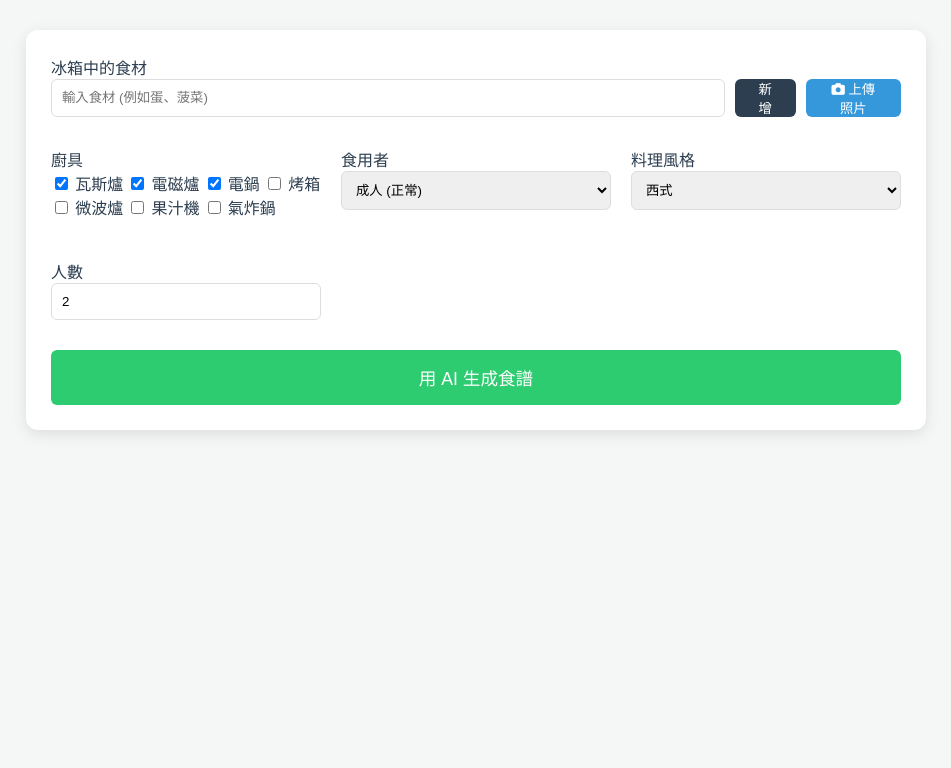
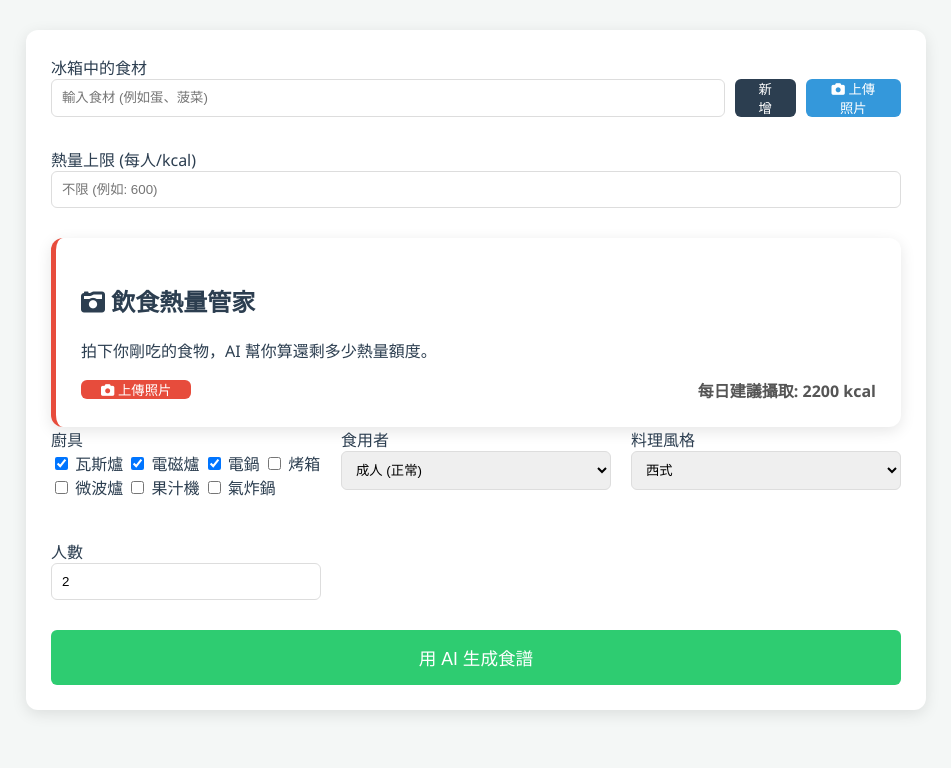
Before and after one commit to user06178620-commits/CookSense-AI, a Flask app: page / in a window 1280 px wide. Shown: the part 138-906 px from the top of the page, without its empty margins (164-1115 px from the left). Before the commit the page ends 572 px from the top, so only its background shows below. Run offline with Flask 3, Linux system fonts and the light colour scheme.

Commit message:
Add files via upload

```diff
--- a/CookSense AI/app.py
+++ b/CookSense AI/app.py
@@ -21,18 +21,30 @@ client = genai.Client(
     http_options={'api_version': 'v1beta'} # 預覽模型需要 beta 路徑
 )
 
-def get_ai_recipes(ingredients, kitchenware, age_group, people, cuisine):
+def get_ai_recipes(ingredients, kitchenware, age_group, people, cuisine, max_calories=None):
     if not ingredients:
         return []
 
-    # 提示詞中再次強調 JSON 格式，這是最保險的
+    # 處理熱量限制的提示詞
+    calorie_instruction = ""
+    if max_calories and int(max_calories) > 0:
+        calorie_instruction = f"每一份的熱量必須嚴格控制在 {max_calories} 大卡以內。"
+
     prompt = f"""
-        請生成 3 道適合 {people} 人的食譜。
+    請生成 3 道適合 {people} 人的食譜。
     現有食材：{ingredients}
+    廚具：{kitchenware}
     菜系：{cuisine}
+    對象：{age_group}
+    {calorie_instruction}
 
-    請務必返回嚴格格式的 JSON 陣列，每個物件必須包含：
-    {{
+    重要要求：
+    1. 請根據食材的實際熱量進行科學估算，不要隨意填寫數字。
+    2. 請務必返回嚴格格式的 JSON 陣列。
+
+    JSON 結構範例：
+    [
+      {{
         "id": 1,
         "name": "食譜名稱",
         "difficulty": "簡單",
@@ -40,38 +52,31 @@ def get_ai_recipes(ingredients, kitchenware, age_group, people, cuisine):
         "portions": {people},
         "standard": {{
             "calories": 500,
-            "ingredients": ["食材 A (份量)", "食材 B (份量)"]  <-- 確保這個欄位存在！,
-            "steps": ["步驟 1：內容...", "步驟 2：內容..."]
+            "ingredients": ["食材A (克數)", "食材B (克數)"],
+            "steps": ["步驟1", "步驟2"]
         }},
         "healthy": {{
-            "calories": 400,
-            "ingredients": ["健康版食材 A (份量)", "健康版食材 B (份量)"],
-            "steps": ["健康版步驟 1...", "健康版步驟 2..."]
+            "calories": 350,
+            "ingredients": ["替代食材..."],
+            "steps": ["..."]
         }},
-        "substitutions": [
-            {{"missing": "檸檬", "suggestion": "白醋"}}
-        ]
-    }}
+        "substitutions": [{{"missing": "...", "suggestion": "..."}}]
+      }}
+    ]
     """
 
     try:
-        # 2. 使用目前 2026 年初最建議的穩定模型名稱
         response = client.models.generate_content(
-            model="gemini-2.5-flash", # 或者使用 "gemini-3-flash-preview"
+            model="gemini-2.5-flash",
             contents=prompt,
             config={
                 "response_mime_type": "application/json",
-                "temperature": 0.7
+                "temperature": 0.5 # 降低溫度以獲得更精確的數字
             }
         )
         return json.loads(response.text)
-
     except Exception as e:
-        # 如果還是報錯，最後的絕招：印出所有可用的模型，讓您知道現在哪個模型活著
-        print(f"!!! 出錯：{e} !!!")
-        print("當前您的 Key 可用的模型列表：")
-        for m in client.models.list():
-            print(f" - {m.name}")
+        print(f"!!! 生成食譜出錯：{e} !!!")
         return []
 
 @app.route('/scan-fridge', methods=['POST'])
@@ -123,6 +128,49 @@ def scan_fridge():
 
         return jsonify({"error": "伺服器內部錯誤", "details": error_msg, "ingredients": []}), 500
 
+@app.route('/analyze-calories', methods=['POST'])
+def analyze_calories():
+    try:
+        if 'image' not in request.files:
+            return jsonify({"error": "未收到圖片"}), 400
+
+        image_file = request.files['image']
+        img = Image.open(image_file)
+
+        # 壓縮圖片 (為了配額與速度)
+        img.thumbnail((800, 800))
+        img_byte_arr = io.BytesIO()
+        img.save(img_byte_arr, format='JPEG', quality=70)
+        image_bytes = img_byte_arr.getvalue()
+
+        prompt = """
+        你是一位營養師。請分析這張照片中的食物：
+        1. 辨識食物名稱。
+        2. 估算這整份食物的總熱量 (Total Calories)。
+
+        請僅回傳此 JSON 格式：
+        {
+            "food_name": "食物名稱",
+            "estimated_calories": 500,
+            "reasoning": "簡短說明估算依據 (例如：一碗白飯約280大卡 + 炸豬排約300大卡)"
+        }
+        """
+
+        response = client.models.generate_content(
+            model="gemini-2.0-flash", # 使用 1.5 以分散配額壓力
+            contents=[
+                prompt,
+                types.Part.from_bytes(data=image_bytes, mime_type="image/jpeg")
+            ],
+            config=types.GenerateContentConfig(response_mime_type="application/json")
+        )
+
+        return jsonify(json.loads(response.text))
+
+    except Exception as e:
+        print(f"熱量分析失敗: {e}")
+        return jsonify({"error": str(e), "estimated_calories": 0}), 500
+
 @app.route('/')
 def index():
     return render_template('index.html')
@@ -135,7 +183,8 @@ def generate():
         data.get('kitchenware', []),
         data.get('ageGroup', 'adult'),
         data.get('people', 1),
-        data.get('cuisine', 'western')
+        data.get('cuisine', 'western'),
+        data.get('maxCalories', None) # 接收新參數
     )
     return jsonify(recipes)
 
--- a/CookSense AI/static/script.js
+++ b/CookSense AI/static/script.js
@@ -1,4 +1,10 @@
 let ingredients = [];
+
+const DAILY_INTAKE = {
+    'younger': 1800, // 發育期/小孩
+    'adult': 2200,   // 成人
+    'older': 1600    // 高齡者
+};
 
 function addIngredient(val = null) {
     const input = document.getElementById('ingredientInput');
@@ -44,7 +50,27 @@ document.addEventListener('DOMContentLoaded', () => {
     } else {
         console.error("錯誤：找不到 ID 為 'cameraBtn' 或 'fileInput' 的元素。請檢查 index.html。");
     }
+
+    const calBtn = document.getElementById('calCameraBtn');
+    const calInput = document.getElementById('calFileInput');
+    const ageSelect = document.getElementById('ageGroup');
+    const targetDisplay = document.getElementById('targetCal');
+
+    function updateTargetCal() {
+        const age = ageSelect.value;
+        targetDisplay.innerText = DAILY_INTAKE[age];
+    }
+    ageSelect.addEventListener('change', updateTargetCal);
+    updateTargetCal(); // 初始執行一次
+
+    if (calBtn && calInput) {
+        calBtn.addEventListener('click', () => calInput.click());
+        calInput.addEventListener('change', function() {
+            analyzeFoodCalories(this);
+            });
+    }
 });
+
 
 // --- 你原本的 uploadImage 函式 (保持不變) ---
 async function uploadImage(input) {
@@ -84,6 +110,62 @@ async function uploadImage(input) {
     }
 }
 
+async function analyzeFoodCalories(input) {
+    if (!input.files || !input.files[0]) return;
+
+    const btn = document.getElementById('calCameraBtn');
+    const originalText = btn.innerHTML;
+    const resultArea = document.getElementById('calResultArea');
+
+    btn.innerHTML = '<i class="fas fa-spinner fa-spin"></i> 分析中...';
+    btn.disabled = true;
+    resultArea.classList.add('hidden'); // 先隱藏舊結果
+
+    const formData = new FormData();
+    formData.append('image', input.files[0]);
+
+    try {
+        const response = await fetch('/analyze-calories', {
+            method: 'POST',
+            body: formData
+        });
+
+        if (!response.ok) throw new Error("API 請求失敗");
+
+        const data = await response.json();
+
+        // 渲染結果
+        renderCalorieResult(data);
+
+    } catch (error) {
+        console.error(error);
+        alert("無法估算熱量，請稍後再試。");
+    } finally {
+        btn.innerHTML = originalText;
+        btn.disabled = false;
+        input.value = '';
+    }
+}
+
+function renderCalorieResult(data) {
+    const ageGroup = document.getElementById('ageGroup').value;
+    const dailyLimit = DAILY_INTAKE[ageGroup];
+    const estimated = data.estimated_calories || 0;
+    const remaining = dailyLimit - estimated;
+
+    document.getElementById('foodName').innerText = data.food_name || "未知食物";
+    document.getElementById('calReason').innerText = data.reasoning || "";
+    document.getElementById('foodCal').innerText = estimated;
+
+    const remainingEl = document.getElementById('remainingCal');
+    remainingEl.innerText = remaining;
+
+    // 如果超標，變紅色
+    remainingEl.style.color = remaining < 0 ? '#c0392b' : '#27ae60';
+
+    document.getElementById('calResultArea').classList.remove('hidden');
+}
+
 async function generateRecipes() {
     if (ingredients.length === 0) {
         alert("Please add at least one ingredient!");
@@ -96,12 +178,13 @@ async function generateRecipes() {
     const ageGroup = document.getElementById('ageGroup').value;
     const people = document.getElementById('peopleCount').value;
     const cuisine = document.getElementById('cuisine').value;
+    const maxCalories = document.getElementById('maxCalories').value;
 
     try {
         const response = await fetch('/generate', {
             method: 'POST',
             headers: { 'Content-Type': 'application/json' },
-            body: JSON.stringify({ ingredients, kitchenware, ageGroup, people, cuisine })
+            body: JSON.stringify({ ingredients, kitchenware, ageGroup, people, cuisine, maxCalories })
         });
         const recipes = await response.json();
         renderRecipes(recipes);
--- a/CookSense AI/templates/index.html
+++ b/CookSense AI/templates/index.html
@@ -28,6 +28,36 @@
                 <div id="ingredientList" class="tags-container"></div>
             </div>
 
+            <div class="input-group">
+                <label>熱量上限 (每人/kcal)</label>
+                <input type="number" id="maxCalories" placeholder="不限 (例如: 600)">
+            </div>
+
+            <section class="input-panel" style="margin-top: 30px; border-left: 5px solid #e74c3c;">
+                <h2><i class="fas fa-camera-retro"></i> 飲食熱量管家</h2>
+                <p>拍下你剛吃的食物，AI 幫你算還剩多少熱量額度。</p>
+
+                <div style="display: flex; gap: 15px; align-items: center; margin-top: 15px;">
+                    <button id="calCameraBtn" style="background: #e74c3c;">
+                        <i class="fas fa-camera"></i> 上傳照片
+                    </button>
+                    <input type="file" id="calFileInput" accept="image/*" style="display:none">
+
+                    <div id="dailyStats" style="flex-grow: 1; text-align: right; font-weight: bold; color: #555;">
+                        每日建議攝取: <span id="targetCal">--</span> kcal
+                    </div>
+                </div>
+
+                <div id="calResultArea" class="hidden" style="margin-top: 20px; padding: 15px; background: #fff5f5; border-radius: 8px;">
+                    <h3 id="foodName"></h3>
+                    <p id="calReason" style="font-size: 0.9em; color: #666;"></p>
+                    <div style="display: flex; justify-content: space-between; align-items: center; margin-top: 10px;">
+                        <div style="font-size: 1.2em;">估算熱量: <span id="foodCal" style="color: #e74c3c; font-weight:bold;">0</span> kcal</div>
+                        <div style="font-size: 1.2em;">今日剩餘: <span id="remainingCal" style="color: #27ae60; font-weight:bold;">0</span> kcal</div>
+                    </div>
+                </div>
+            </section>
+
             <div class="settings-grid">
                 <div class="input-group">
                     <label>廚具</label>
@@ -57,6 +87,7 @@
                         <option value="western">西式</option>
                         <option value="chinese">中式</option>
                         <option value="japanese">日式</option>
+                        <option value="korean">韓式</option>
                         <option value="italian">義式</option>
                         <option value="mexican">墨式</option>
                     </select>
```
